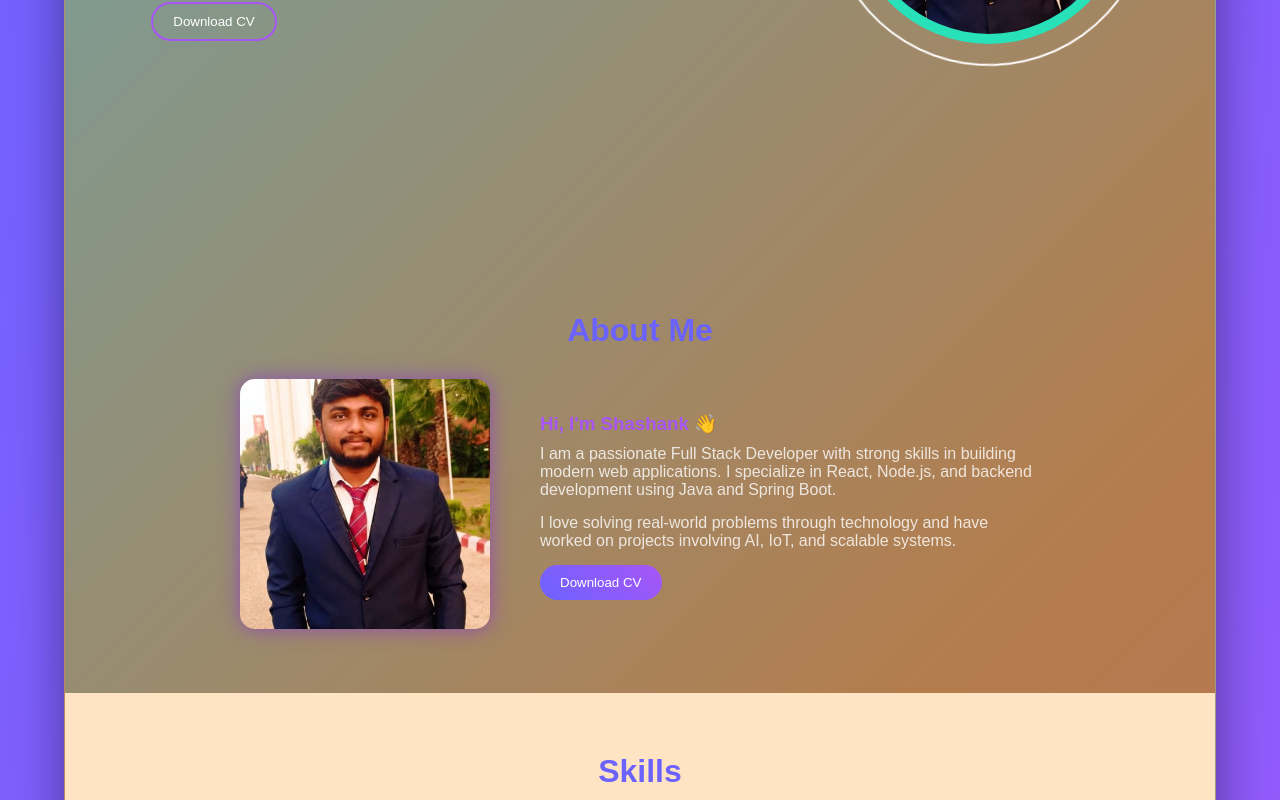
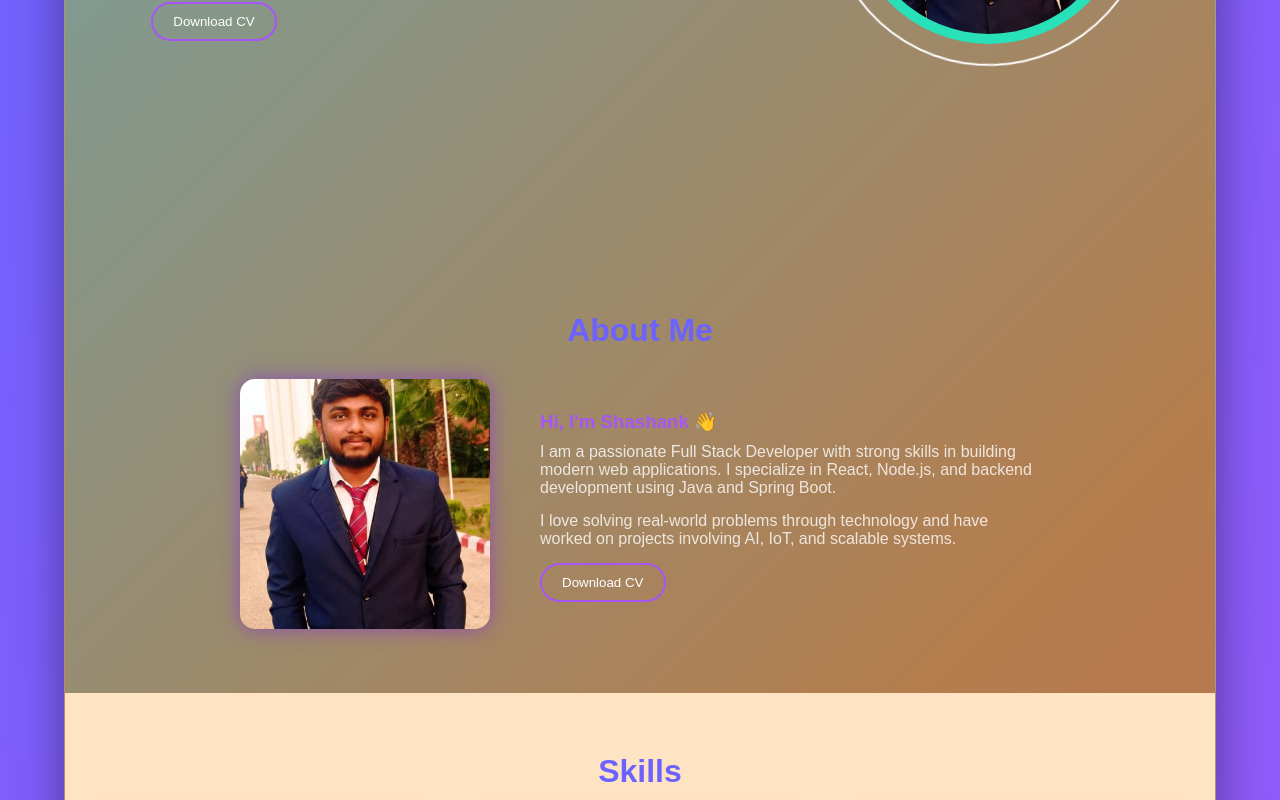
Before and after one commit to shashanks226/Portfolio, a React app: page / in a window 1280 px wide. Shown: the part 495-1295 px from the top of the page. Built offline with nearby package versions, Linux system fonts and the light colour scheme; the HTML template or start-up script is replaced by a standard one.

Commit message:
CV Update

```diff
--- a/src/components/About/About.jsx
+++ b/src/components/About/About.jsx
@@ -39,7 +39,9 @@ export default function About() {
             on projects involving AI, IoT, and scalable systems.
           </p>
 
-          <button className="about-btn" onClick = {downloadcv}>Download CV</button>
+          <a href="/cv.pdf" download="Shashank_Kumar_CV.pdf">
+            <button className="btn">Download CV</button>
+          </a>
         </motion.div>
 
       </div>
--- a/src/components/Intro/Intro.jsx
+++ b/src/components/Intro/Intro.jsx
@@ -49,7 +49,9 @@ export default function Intro() {
             I build scalable web apps and modern UI experiences that solve real-world problems.
           </p>
 
-          <button className="btn" onClick={downloadcv}>Download CV</button>
+          <a href="/cv.pdf" download="Shashank_Kumar_CV.pdf">
+            <button className="btn">Download CV</button>
+          </a>
         </div>
 
         {/* RIGHT IMAGE */}
```
